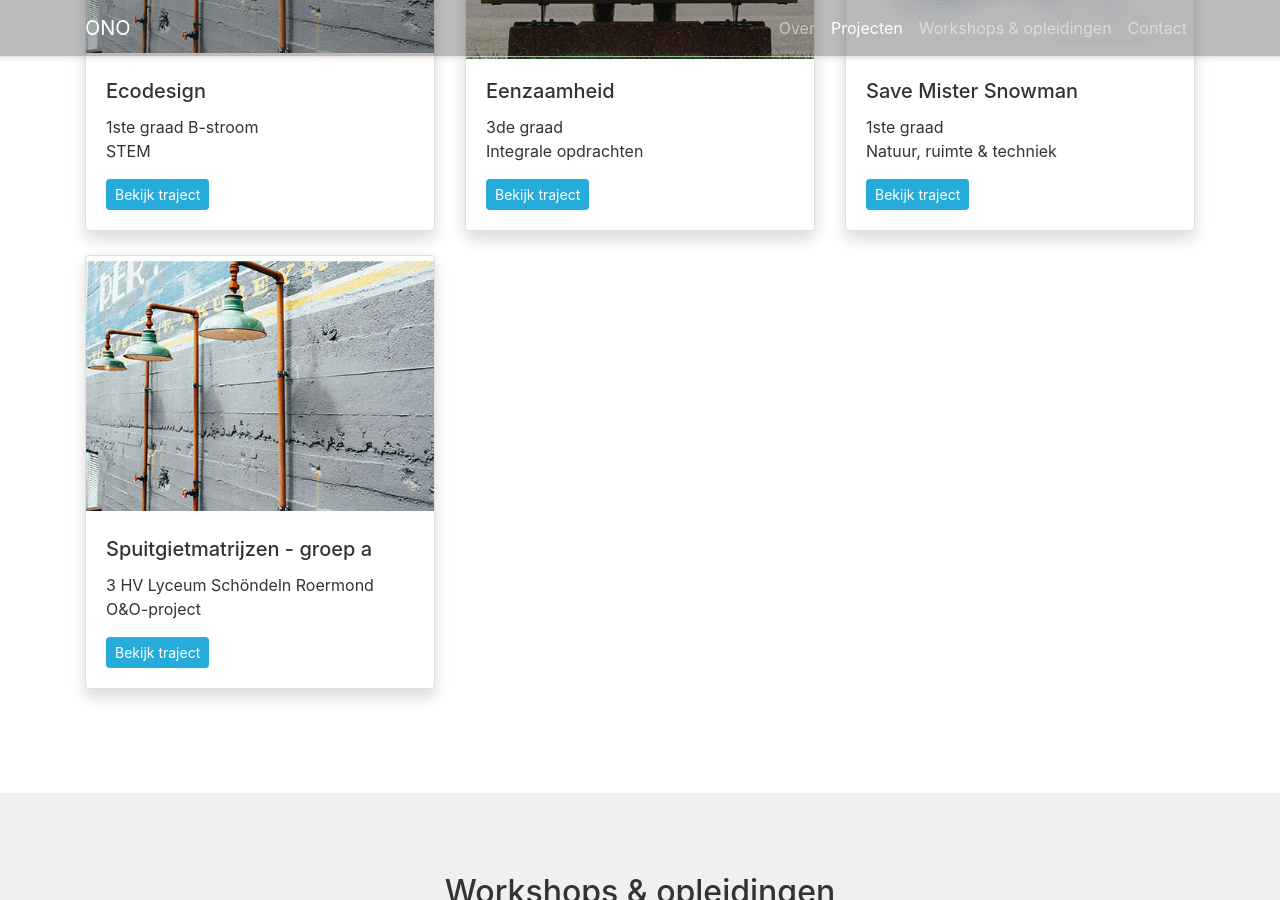
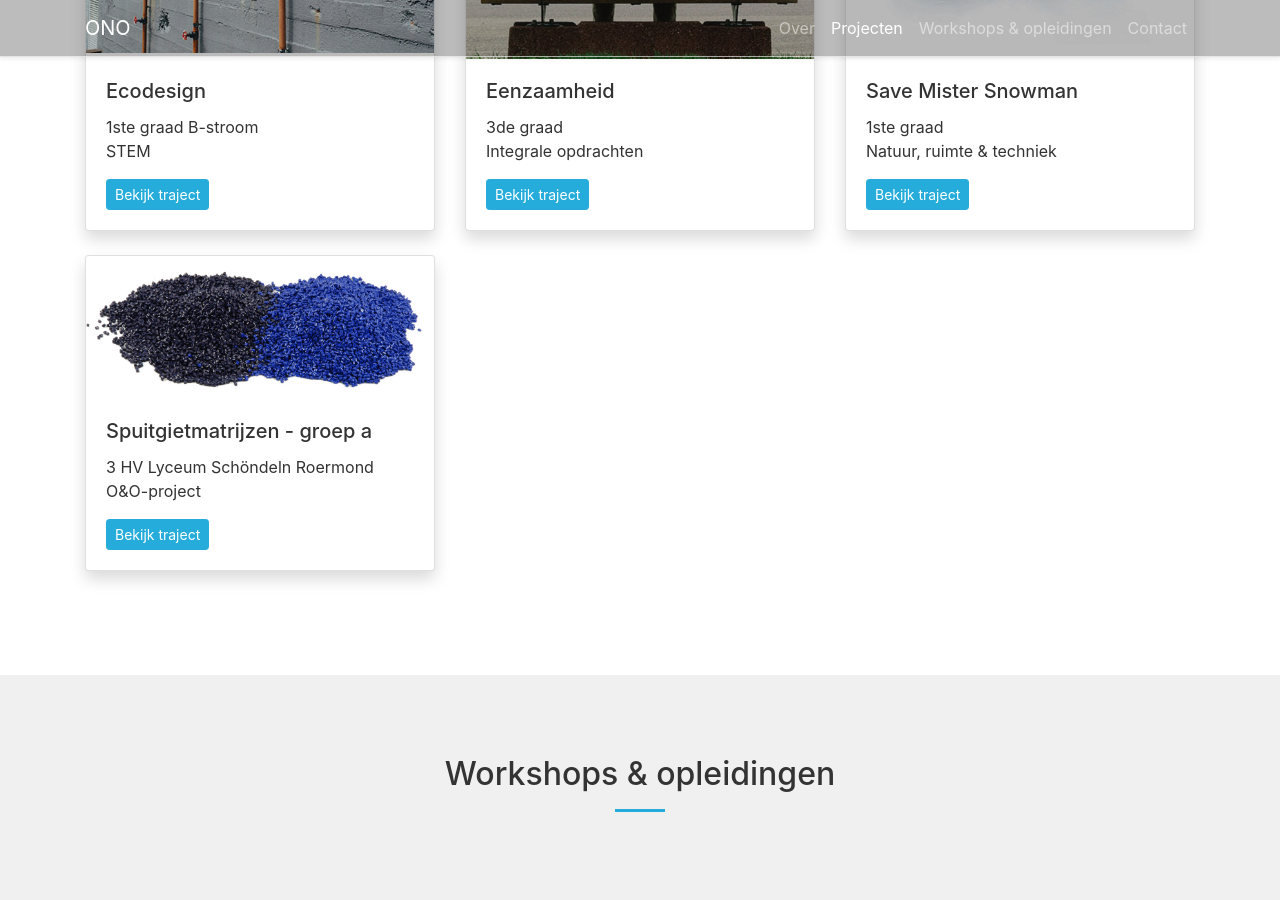
Before and after one commit to adepaepe/ono-trajecten, a Jekyll site: the page built from docs/index.html, in a window 1280 px wide and 900 px high, scrolled down 1540 px. Built offline with Jekyll 4.4.1, drawn with Linux system fonts in a browser that asks for light colours.

Commit message:
add photo

```diff
--- a/docs/_trajecten/spuitgietmatrijzen.html
+++ b/docs/_trajecten/spuitgietmatrijzen.html
@@ -1,7 +1,7 @@
 ---
 name: Spuitgietmatrijzen - groep a
 layout: default
-tile: upcycling-tile.jpg
+tile: plastiek-tile.jpg
 summary: 3 HV Lyceum Schöndeln Roermond <br> O&O-project
 navigation:
   - title: Terug
```
Also changed, not shown: docs/assets/images/plastiek-tile.jpg (added).
